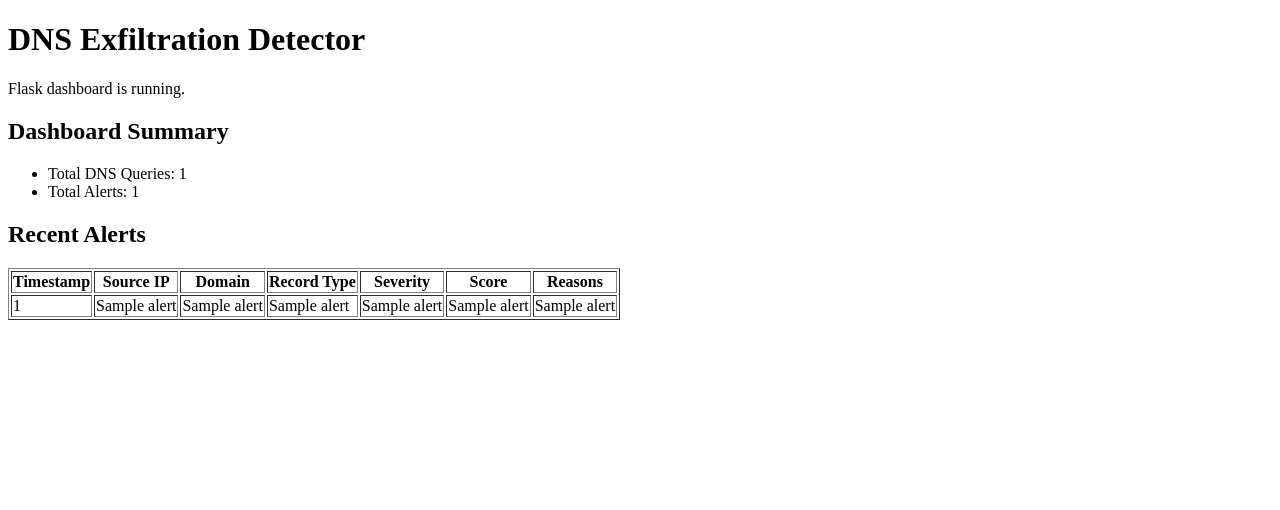
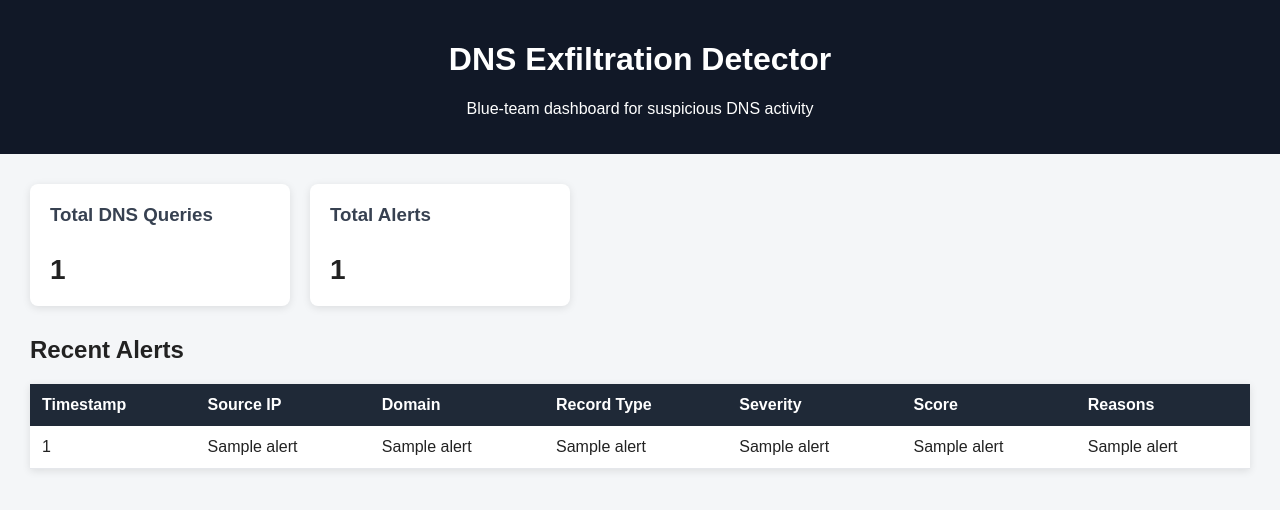
Before and after one commit to adelcampovj/dns-exfiltration-detector, a Flask app: template templates/index.html in a window 1280 px wide. Shown: the top 510 px of the page. Run offline with Flask 3, Linux system fonts and the light colour scheme; the template is opened without the code that fills it: most values are stand-ins (such as "Sample title", 1, 10 or a date in 2020).

Commit message:
Add basic dashboard styling

```diff
--- /dev/null
+++ b/static/css/style.css
@@ -0,0 +1,81 @@
+body {
+    font-family: Arial, sans-serif;
+    background-color: #f4f6f8;
+    color: #222;
+    margin: 0;
+    padding: 0;
+}
+
+header {
+    background-color: #111827;
+    color: white;
+    padding: 20px;
+    text-align: center;
+}
+
+main {
+    padding: 30px;
+}
+
+.summary-cards {
+    display: flex;
+    gap: 20px;
+    margin-bottom: 30px;
+}
+
+.card {
+    background-color: white;
+    padding: 20px;
+    border-radius: 8px;
+    width: 220px;
+    box-shadow: 0 2px 8px rgba(0, 0, 0, 0.1);
+}
+
+.card h3 {
+    margin-top: 0;
+    color: #374151;
+}
+
+.card p {
+    font-size: 28px;
+    font-weight: bold;
+    margin-bottom: 0;
+}
+
+table {
+    width: 100%;
+    border-collapse: collapse;
+    background-color: white;
+    box-shadow: 0 2px 8px rgba(0, 0, 0, 0.1);
+}
+
+th {
+    background-color: #1f2937;
+    color: white;
+    padding: 12px;
+    text-align: left;
+}
+
+td {
+    padding: 12px;
+    border-bottom: 1px solid #e5e7eb;
+}
+
+tr:hover {
+    background-color: #f9fafb;
+}
+
+.severity-HIGH {
+    color: #b91c1c;
+    font-weight: bold;
+}
+
+.severity-MEDIUM {
+    color: #b45309;
+    font-weight: bold;
+}
+
+.severity-LOW {
+    color: #047857;
+    font-weight: bold;
+}
--- a/templates/index.html
+++ b/templates/index.html
@@ -3,22 +3,31 @@
 <head>
     <meta charset="UTF-8">
     <title>DNS Exfiltration Detector</title>
+    <link rel="stylesheet" href="{{ url_for('static', filename='css/style.css') }}">
 </head>
 <body>
+    <header>
         <h1>DNS Exfiltration Detector</h1>
+        <p>Blue-team dashboard for suspicious DNS activity</p>
+    </header>
 
-    <p>Flask dashboard is running.</p>
+    <main>
+        <section class="summary-cards">
+            <div class="card">
+                <h3>Total DNS Queries</h3>
+                <p>{{ total_queries }}</p>
+            </div>
 
-    <h2>Dashboard Summary</h2>
+            <div class="card">
+                <h3>Total Alerts</h3>
+                <p>{{ total_alerts }}</p>
+            </div>
+        </section>
 
-    <ul>
-        <li>Total DNS Queries: {{ total_queries }}</li>
-        <li>Total Alerts: {{ total_alerts }}</li>
-    </ul>
-
+        <section>
             <h2>Recent Alerts</h2>
 
-    <table border="1">
+            <table>
                 <tr>
                     <th>Timestamp</th>
                     <th>Source IP</th>
@@ -35,11 +44,13 @@
                     <td>{{ alert[1] }}</td>
                     <td>{{ alert[2] }}</td>
                     <td>{{ alert[3] }}</td>
-            <td>{{ alert[4] }}</td>
+                    <td class="severity-{{ alert[4] }}">{{ alert[4] }}</td>
                     <td>{{ alert[5] }}</td>
                     <td>{{ alert[6] }}</td>
                 </tr>
                 {% endfor %}
             </table>
+        </section>
+    </main>
 </body>
 </html>
```
Lines whose indentation alone changed are shown as unchanged.
